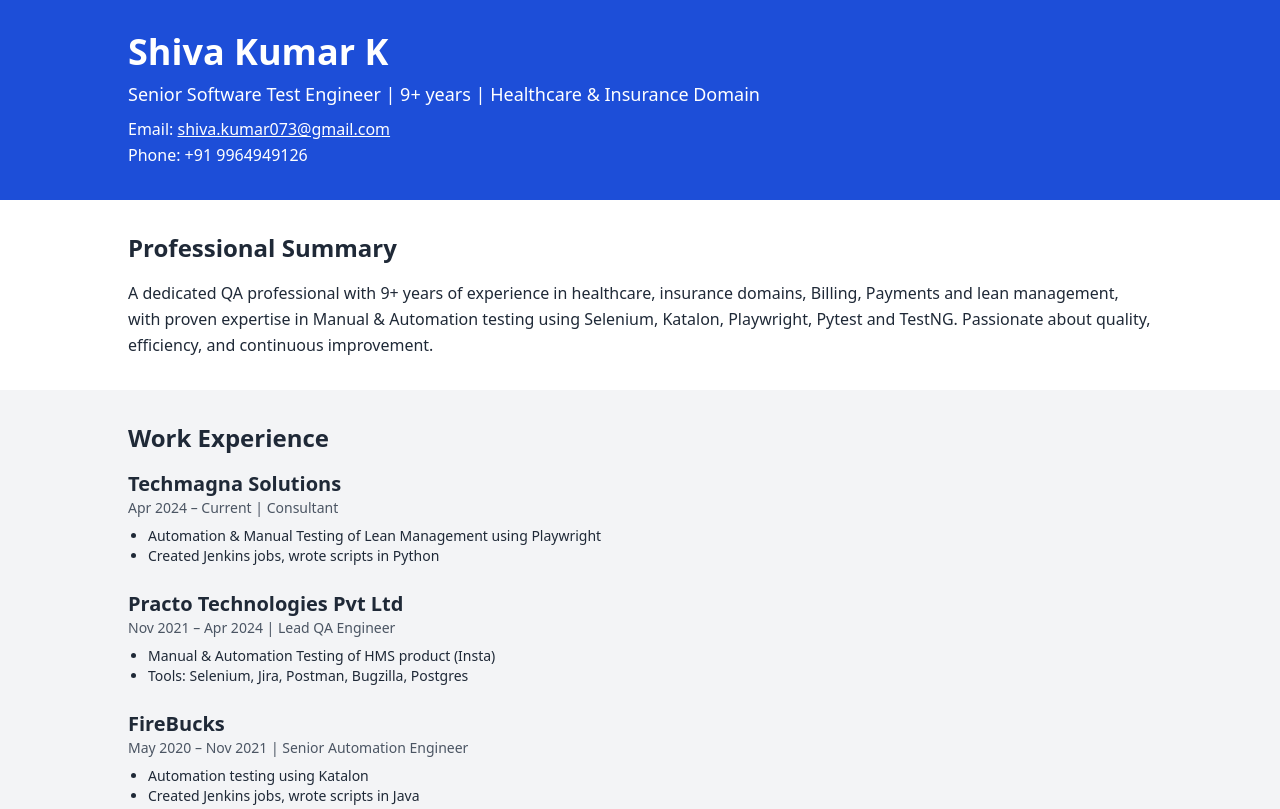
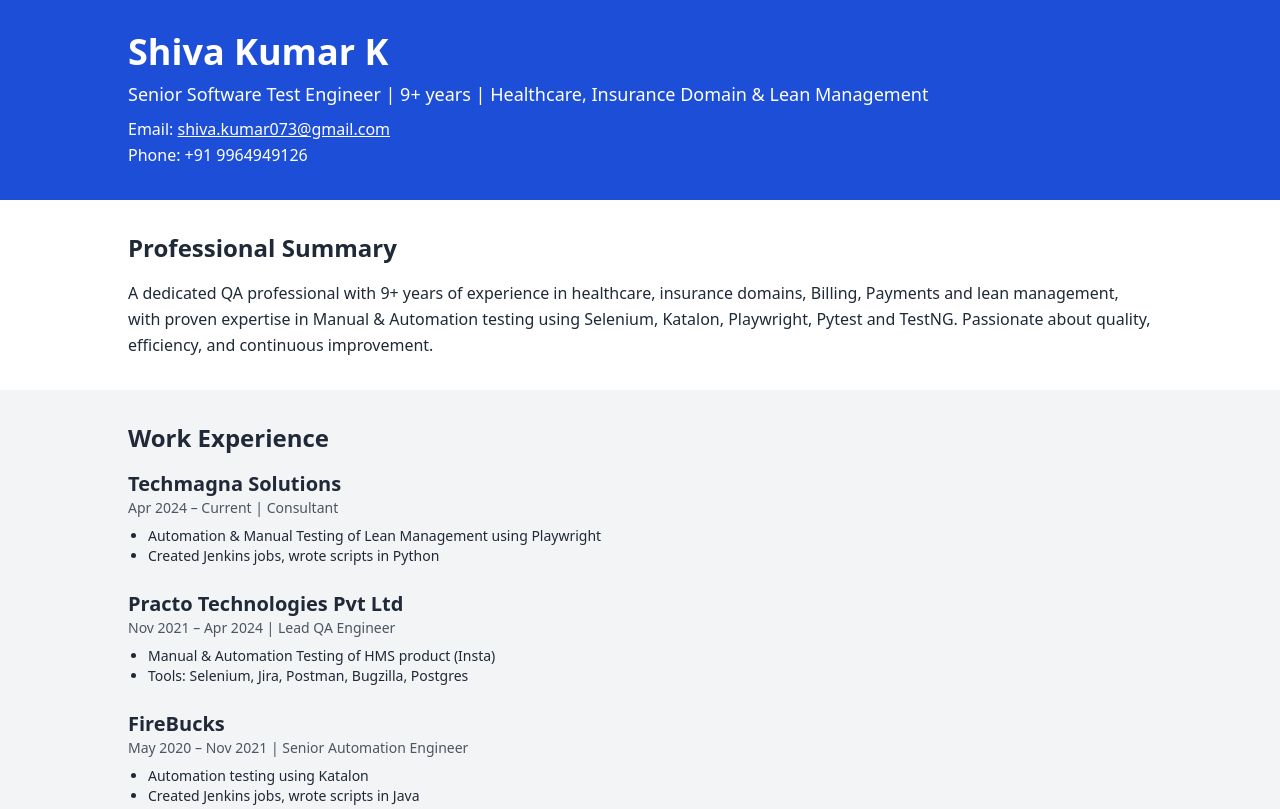
Before and after one commit to shivakumarz/my-portfolio, a plain HTML site: page index.html in a window 1280 px wide. Shown: the top 809 px of the page. Drawn offline with nearby package versions, Linux system fonts and the light colour scheme.

Commit message:
Update index.html

```diff
--- a/index.html
+++ b/index.html
@@ -12,7 +12,7 @@
   <section class="bg-blue-700 text-white p-8">
     <div class="max-w-5xl mx-auto">
       <h1 class="text-4xl font-bold">Shiva Kumar K</h1>
-      <p class="text-lg mt-2">Senior Software Test Engineer | 9+ years | Healthcare & Insurance Domain</p>
+      <p class="text-lg mt-2">Senior Software Test Engineer | 9+ years | Healthcare, Insurance Domain & Lean Management</p>
       <p class="mt-2">Email: <a href="mailto:shiva.kumar073@gmail.com" class="underline">shiva.kumar073@gmail.com</a></p>
       <p>Phone: <a href="tel:+919964949126">+91 9964949126</a></p>
     </div>
```
